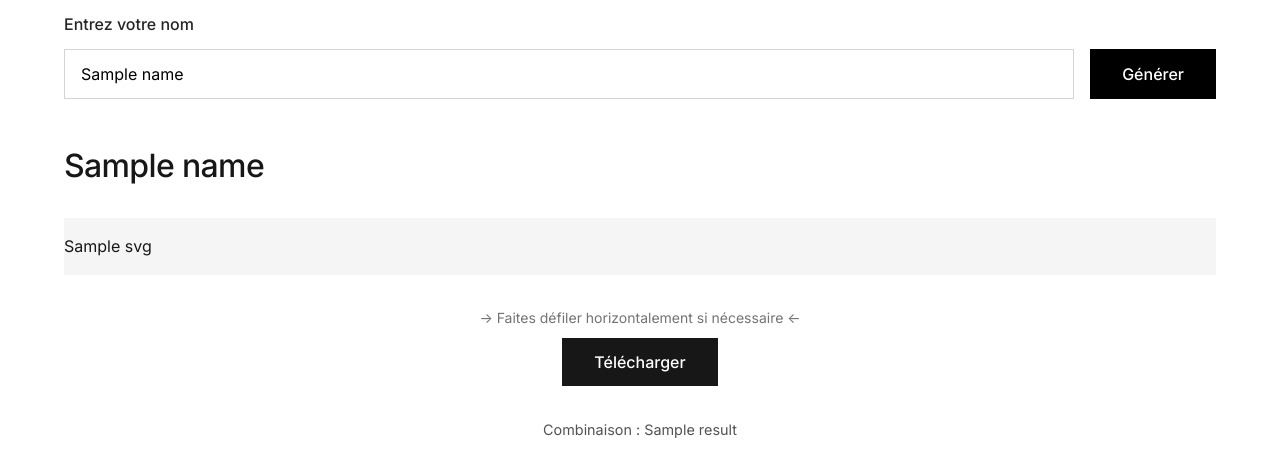
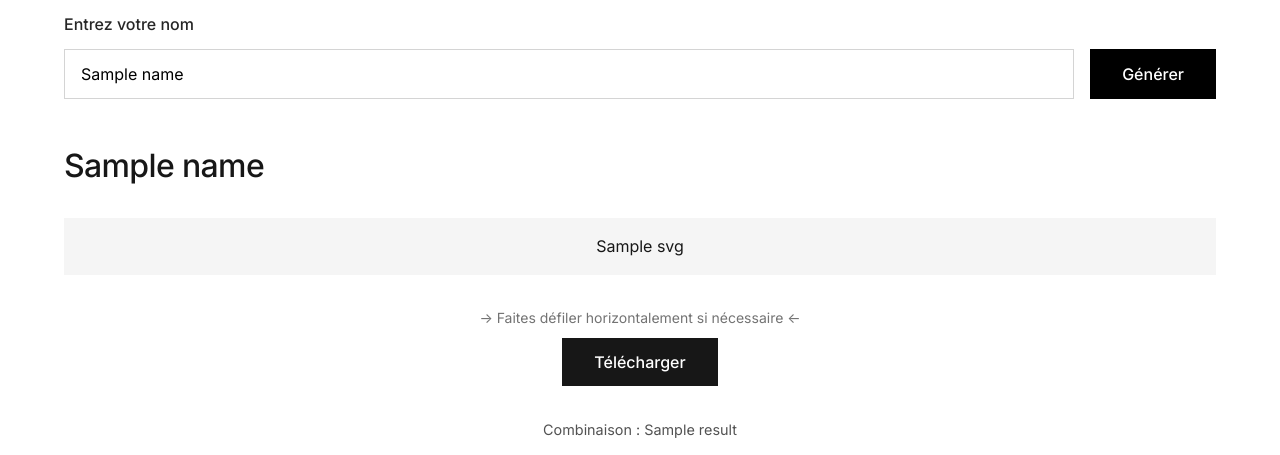
Before and after one commit to ArseneGA/Mendeleiv-app, a Flask app: template templates/index.html in a window 1280 px wide. Shown: the part 334-789 px from the top of the page. Run offline with Flask 3, Linux system fonts and the light colour scheme; the template is opened without the code that fills it: most values are stand-ins (such as "Sample title", 1, 10 or a date in 2020).

Commit message:
Fix: centre les éléments chimiques dans l'affichage

```diff
--- a/app.py
+++ b/app.py
@@ -196,8 +196,8 @@ def generate_svg(symbols):
     {svg_style}
     """
 
-    # Définir un léger padding à gauche
-    start_x = 10
+    # Calculer l'offset pour centrer les éléments
+    start_x = (total_width - ((box_width + margin) * len(symbols) - margin)) / 2
 
     for i, symbol in enumerate(symbols):
         x = start_x + i * (box_width + margin)
--- a/static/css/main.css
+++ b/static/css/main.css
@@ -169,10 +169,10 @@ button:hover {
 .svg-container {
   position: relative;
   margin: 2rem 0;
-  padding: 2rem 0;
+  padding: 1rem 0;
   background-color: var(--color-gray-100);
   display: flex;
-  justify-content: flex-start;
+  justify-content: center;
   align-items: center;
   overflow-x: auto;
   max-width: 100%;
@@ -183,6 +183,7 @@ button:hover {
 
 .svg-container svg {
   display: block;
+  margin: 0 auto;
   min-width: auto !important;
   height: auto !important;
 }
--- a/templates/index.html
+++ b/templates/index.html
@@ -20,12 +20,15 @@
             scrollbar-width: thin;
             scrollbar-color: #737373 #f5f5f5;
             max-width: 100%;
-            display: block;
+            display: flex;
+            justify-content: center;
+            align-items: center;
+            text-align: center;
         }
 
         .svg-container svg {
             display: inline-block;
-            min-width: min-content;
+            margin: 0 auto;
         }
 
         /* Permet le défilement sur les appareils tactiles */
```
